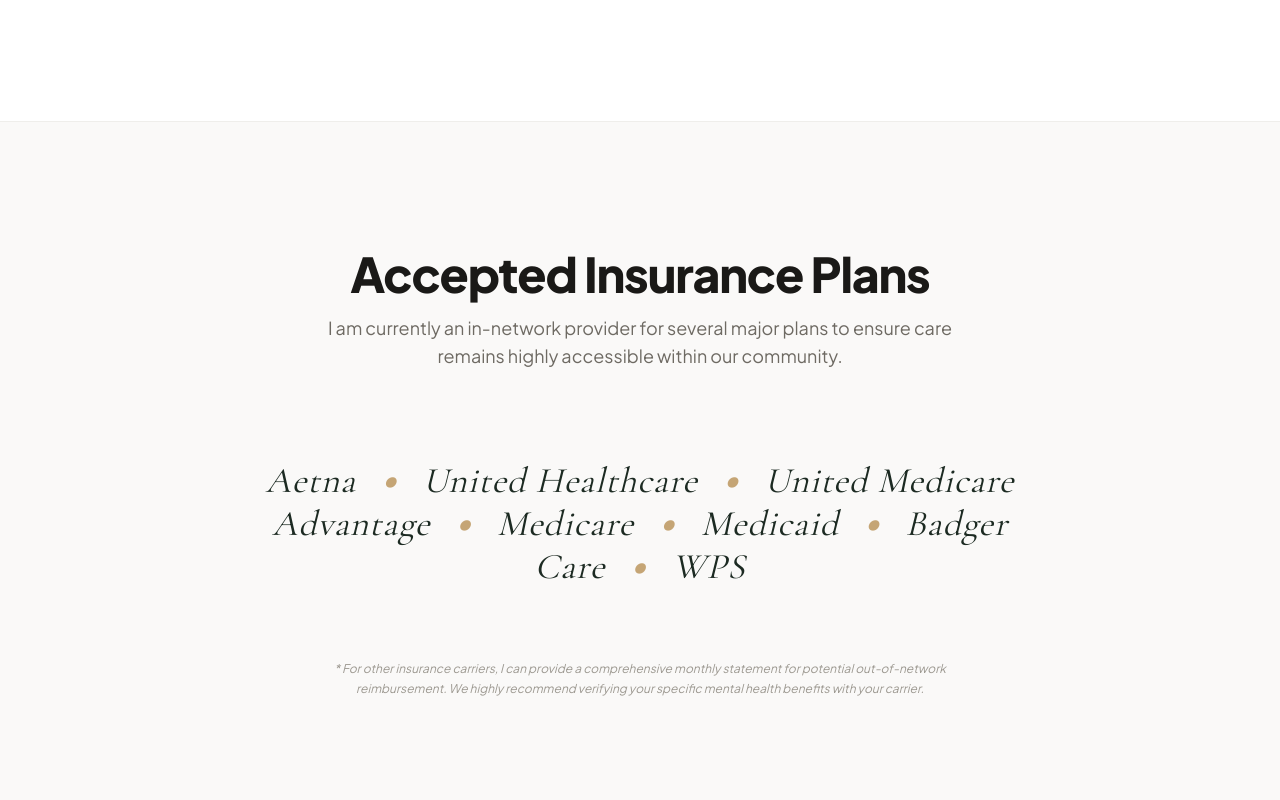
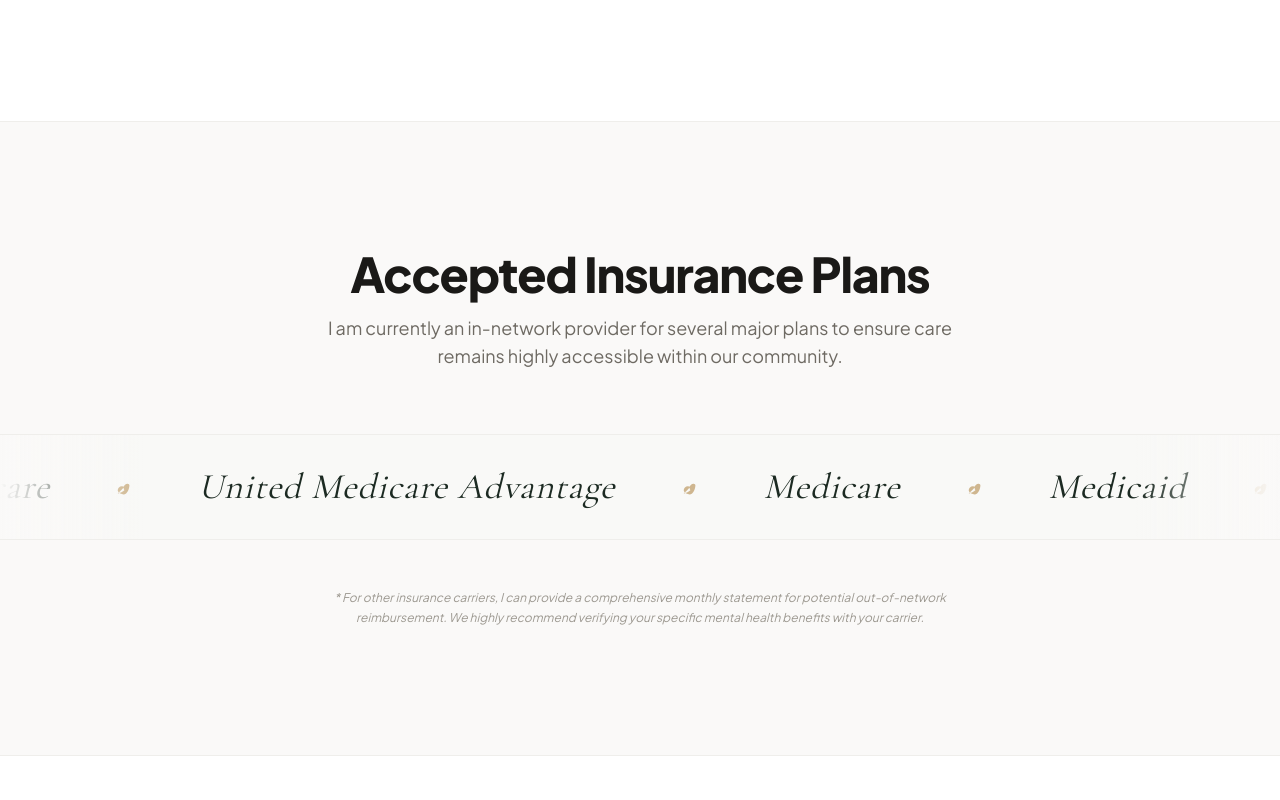
Before and after one commit to TheCoolSam/WeCare-CounselingSite, a Next.js app: page / in a window 1280 px wide. Shown: the part 3600-4400 px from the top of the page. Built offline with nearby package versions, Linux system fonts and the light colour scheme.

Commit message:
Implement infinite scrolling editorial marquee for accepted insurance plans

```diff
--- a/app/page.tsx
+++ b/app/page.tsx
@@ -532,10 +532,28 @@
 }
 
 // Insurance Section
+function LeafSeparator() {
+  return (
+    <svg className="w-5 h-5 text-gold-400/80 select-none flex-shrink-0" viewBox="0 0 24 24" fill="currentColor">
+      <path d="M17 8C14.2 8 12 10.2 12 13C12 14.1 12.4 15.1 13 15.9C11.2 17.5 8 19 5 20C8 17 11.2 13.8 12.8 12C12 11.4 11 11 10 11C7.2 11 5 13.2 5 16C5 18.8 10 21 12 21C16.8 21 19 13.8 19 10C19 9 18 8 17 8Z" />
+    </svg>
+  );
+}
+
 function InsuranceSection() {
+  const insurancePlans = [
+    'Aetna',
+    'United Healthcare',
+    'United Medicare Advantage',
+    'Medicare',
+    'Medicaid',
+    'Badger Care',
+    'WPS'
+  ];
+
   return (
-    <section id="insurance" className="py-24 sm:py-32 px-5 sm:px-8 bg-stone-50 relative border-t border-b border-stone-200/50">
-      <div className="max-w-6xl mx-auto relative z-10">
+    <section id="insurance" className="py-24 sm:py-32 bg-stone-50 relative border-t border-b border-stone-200/50 overflow-hidden">
+      <div className="max-w-6xl mx-auto relative z-10 px-5 sm:px-8">
         <ScrollReveal>
           <div className="text-center mb-16 max-w-2xl mx-auto">
             <h2 className="font-sans font-extrabold text-4xl sm:text-5xl text-stone-900 tracking-tight mb-4">
@@ -546,27 +564,50 @@
             </p>
           </div>
         </ScrollReveal>
+      </div>
 
-        <ScrollReveal delay={0.1}>
-          <div className="max-w-4xl mx-auto text-center py-6 px-4">
-            <p className="font-serif italic text-2xl sm:text-3xl md:text-4xl text-forest-800 leading-normal tracking-wide max-w-3xl mx-auto text-balance">
-              Aetna
-              <span className="text-gold-400 font-sans font-light mx-4 select-none sm:mx-6">•</span>
-              United Healthcare
-              <span className="text-gold-400 font-sans font-light mx-4 select-none sm:mx-6">•</span>
-              United Medicare Advantage
-              <span className="text-gold-400 font-sans font-light mx-4 select-none sm:mx-6">•</span>
-              Medicare
-              <span className="text-gold-400 font-sans font-light mx-4 select-none sm:mx-6">•</span>
-              Medicaid
-              <span className="text-gold-400 font-sans font-light mx-4 select-none sm:mx-6">•</span>
-              Badger Care
-              <span className="text-gold-400 font-sans font-light mx-4 select-none sm:mx-6">•</span>
-              WPS
-            </p>
-          </div>
-        </ScrollReveal>
+      {/* Infinite scrolling ticker */}
+      <div className="relative w-full overflow-hidden border-t border-b border-stone-200/50 bg-stone-50/50 py-8 select-none my-4">
+        {/* Soft editorial gradient masks at edges */}
+        <div className="absolute inset-y-0 left-0 w-16 sm:w-36 bg-gradient-to-r from-stone-50 to-transparent z-10 pointer-events-none" />
+        <div className="absolute inset-y-0 right-0 w-16 sm:w-36 bg-gradient-to-l from-stone-50 to-transparent z-10 pointer-events-none" />
 
+        <div className="flex w-max">
+          <motion.div
+            className="flex items-center gap-12 sm:gap-16 pr-12 sm:pr-16"
+            animate={{ x: [0, "-50%"] }}
+            transition={{
+              x: {
+                repeat: Infinity,
+                repeatType: "loop",
+                duration: 35, // Premium slow speed
+                ease: "linear",
+              },
+            }}
+          >
+            {/* Set 1 */}
+            {insurancePlans.map((plan, index) => (
+              <React.Fragment key={`set1-${index}`}>
+                <span className="font-serif italic text-2xl sm:text-3xl md:text-4xl text-forest-800 tracking-wide whitespace-nowrap">
+                  {plan}
+                </span>
+                <LeafSeparator />
+              </React.Fragment>
+            ))}
+            {/* Set 2 */}
+            {insurancePlans.map((plan, index) => (
+              <React.Fragment key={`set2-${index}`}>
+                <span className="font-serif italic text-2xl sm:text-3xl md:text-4xl text-forest-800 tracking-wide whitespace-nowrap">
+                  {plan}
+                </span>
+                <LeafSeparator />
+              </React.Fragment>
+            ))}
+          </motion.div>
+        </div>
+      </div>
+
+      <div className="max-w-6xl mx-auto relative z-10 px-5 sm:px-8">
         <ScrollReveal delay={0.3}>
           <div className="mt-12 text-center max-w-2xl mx-auto">
             <p className="text-stone-400 text-xs italic leading-relaxed">
@@ -578,6 +619,7 @@
     </section>
   );
 }
+
 
 // Testimonials Section
 function TestimonialsSection() {
```
Also changed, not shown: 10 other files (tests, documents, lock files or other folders).
